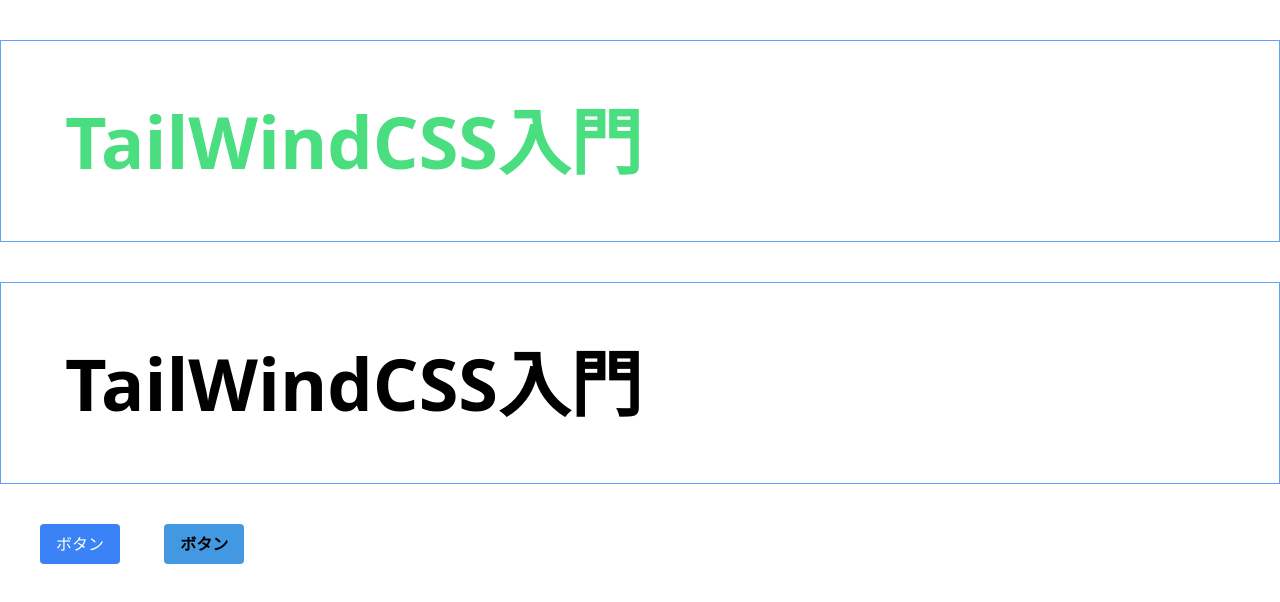
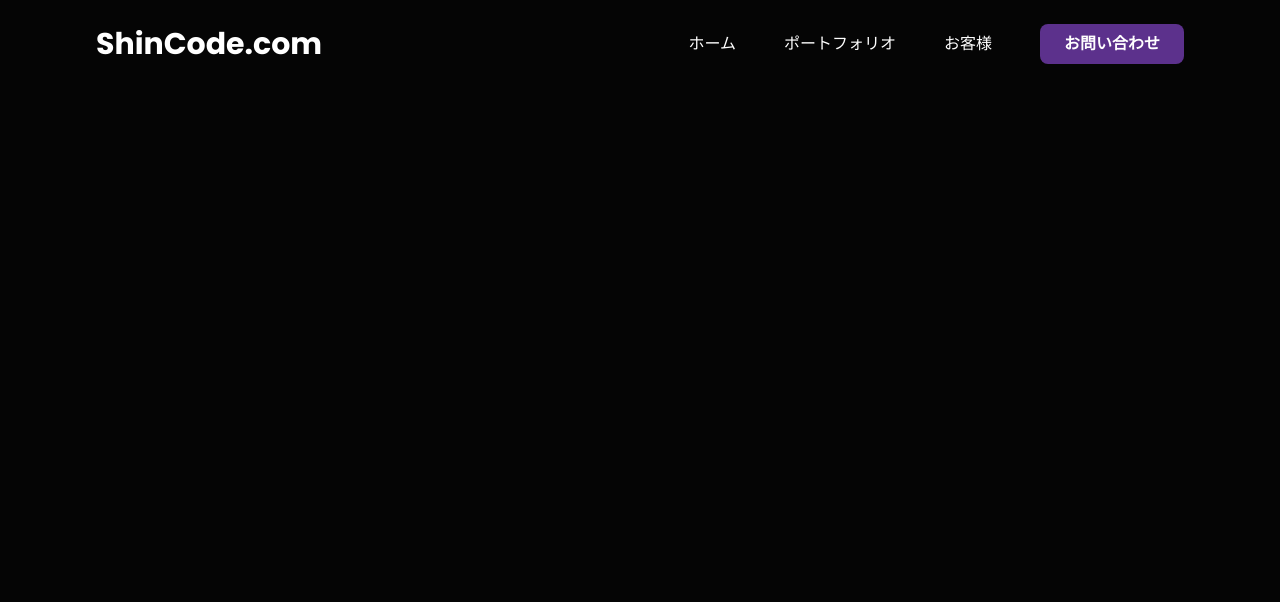
Before and after one commit to ryu24240/tailwind-sample-1, a website: page src/index.html in a window 1280 px wide. Drawn offline with Linux system fonts and the light colour scheme.

Commit message:
[fix/sec4-1]head修正

```diff
--- a/src/index.html
+++ b/src/index.html
@@ -1,28 +1,63 @@
 <!DOCTYPE html>
 <html lang="jp">
-<head>
-    <meta charset="UTF-8">
-    <meta name="viewport" content="width=device-width, initial-scale=1.0">
-    <link href="/dist/output.css" rel="stylesheet">
+  <head>
+    <meta charset="UTF-8" />
+    <meta name="viewport" content="width=device-width, initial-scale=1.0" />
+    <link href="/dist/output.css" rel="stylesheet" />
     <title>TailWindCSS - PortFolio</title>
-</head>
-<body>
-    <div class="border border-blue-400 p-16 my-10">
-        <h1 class="md:text-7xl font-bold text-3xl sm:text-red-400 md:text-blue-400 lg:text-pink-400 xl:text-green-400">
-            TailWindCSS入門
-        </h1>
-    </div>
-    <div class="border border-blue-400 p-16 my-10">
-        <h1 class="text-7xl font-bold">
-            TailWindCSS入門
-        </h1>
-    </div>
+    <link rel="preconnect" href="https://fonts.googleapis.com" />
+    <link rel="preconnect" href="https://fonts.gstatic.com" crossorigin />
+    <link
+      href="https://fonts.googleapis.com/css2?family=Poppins:wght@700&display=swap"
+      rel="stylesheet"
+    />
 
-    <button class="bg-blue-500 hover:bg-blue-600 text-white font-blod py-2 px-4 rounded ml-10">
-        ボタン
-    </button>
-    <button class="btn bg-primary-500">
-        ボタン
-    </button>
-</body>
+    <link
+      rel="stylesheet"
+      href="https://cdnjs.cloudflare.com/ajax/libs/font-awesome/6.4.2/css/all.min.css"
+      integrity="sha512-z3gLpd7yknf1YoNbCzqRKc4qyor8gaKU1qmn+CShxbuBusANI9QpRohGBreCFkKxLhei6S9CQXFEbbKuqLg0DA=="
+      crossorigin="anonymous"
+      referrerpolicy="no-referrer"
+    />
+  </head>
+  <body class="font-poppins bg-body text-white">
+    <!-- ナビゲーションバー -->
+    <header class="py-6">
+      <div
+        class="container mx-auto flex justify-between items-center px-8 md:px-14 lg:px-24 w-full"
+      >
+        <div class="text-3xl font-bold">ShinCode.com</div>
+        <div class="space-x-12 hidden md:flex items-center">
+          <a
+            href="#home"
+            class="hover:text-selected-text transition-all duration-300"
+          >
+            ホーム
+          </a>
+          <a
+            href="#portfolio"
+            class="hover:text-selected-text transition-all duration-300"
+          >
+            ポートフォリオ
+          </a>
+          <a
+            href="#clients"
+            class="hover:text-selected-text transition-all duration-300"
+          >
+            お客様
+          </a>
+          <a href="#contact">
+            <button
+              class="px-6 py-2 bg-theme font-bold rounded-lg hover:bg-purple-600 transition-all duration-300"
+            >
+              お問い合わせ
+            </button>
+          </a>
+        </div>
+        <div class="md:hidden">
+          <i class="fa-solid fa-bars"></i>
+        </div>
+      </div>
+    </header>
+  </body>
 </html>
--- a/tailwind.config.js
+++ b/tailwind.config.js
@@ -4,12 +4,13 @@
   theme: {
     extend: {
       colors: {
-        primary: {
-          100: "#ebf8ff",
-          300: "#90cdf4",
-          500: "#4299e1",
-        }
+        body: "#050505",
+        "selected-text": "#A3A3FF",
+        theme: "#5c318c",
       }
+    },
+    fontFamily: {
+      poppins: ["Poppins", "sans-serif"]
     },
   },
   plugins: [],
```
Also changed, not shown: dist/output.css.
